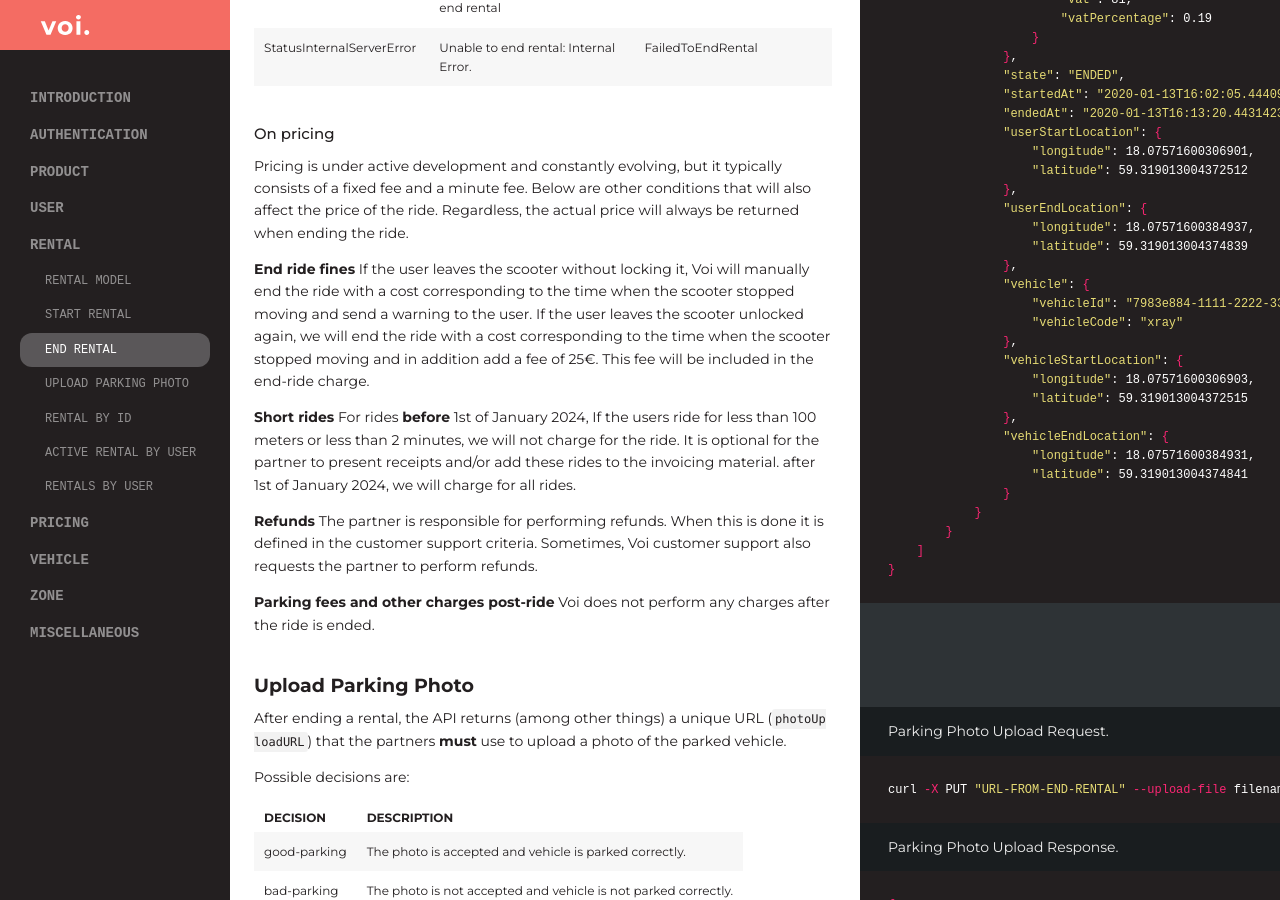
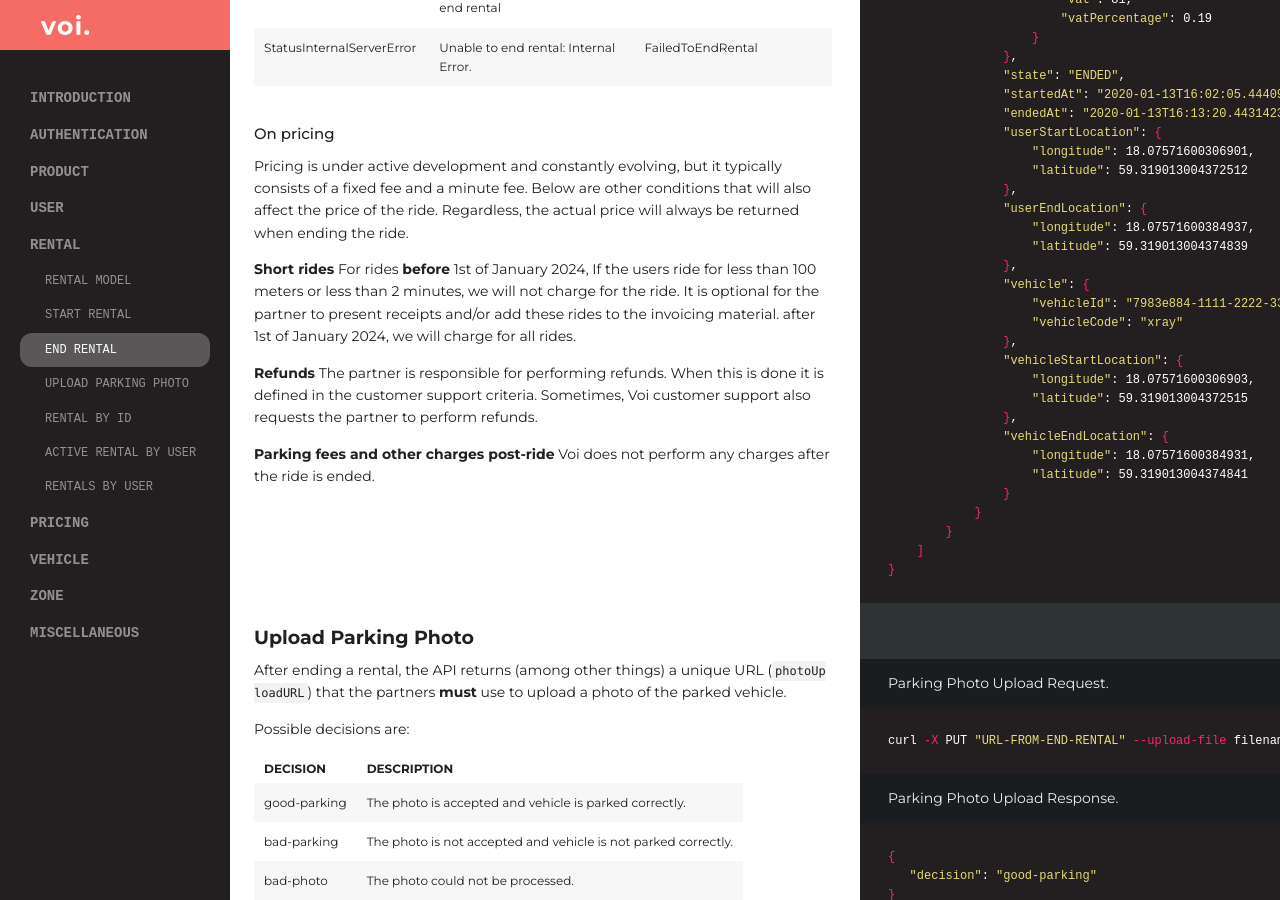
Before and after one commit to voi-api/voi-api.github.io, a Jekyll site: the page built from maas-pro.md, in a window 1280 px wide and 900 px high, scrolled down 11741 px. Built offline with Jekyll 4.4.1, drawn with Linux system fonts in a browser that asks for light colours; some web fonts are replaced.

Commit message:
Remove fines (#74)

```diff
--- a/maas-pro.md
+++ b/maas-pro.md
@@ -646,8 +646,6 @@ curl -X POST https://partners.voiapp.io/v1/rental/82267e03-f5b1-4b76-86c6-9f07df
 ### On pricing
 
 Pricing is under active development and constantly evolving, but it typically consists of a fixed fee and a minute fee. Below are other conditions that will also affect the price of the ride. Regardless, the actual price will always be returned when ending the ride.
-
-**End ride fines** If the user leaves the scooter without locking it, Voi will manually end the ride with a cost corresponding to the time when the scooter stopped moving and send a warning to the user. If the user leaves the scooter unlocked again, we will end the ride with a cost corresponding to the time when the scooter stopped moving and in addition add a fee of 25€. This fee will be included in the end-ride charge.
 
 **Short rides** For rides **before** 1st of January 2024, If the users ride for less than 100 meters or less than 2 minutes, we will not charge for the ride. It is optional for the partner to present receipts and/or add these rides to the invoicing material. after 1st of January 2024, we will charge for all rides.
 
```
